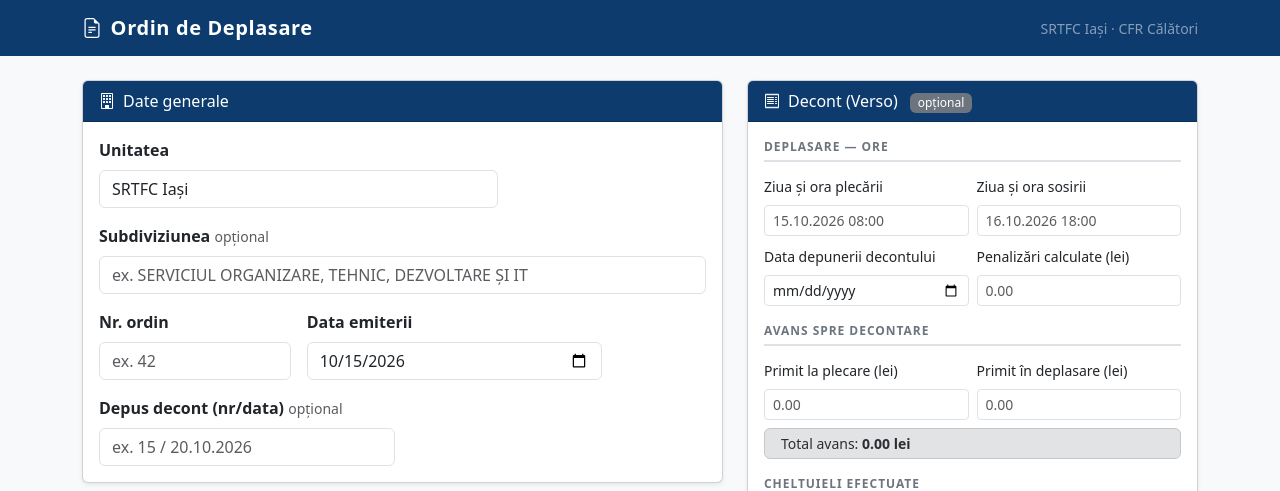
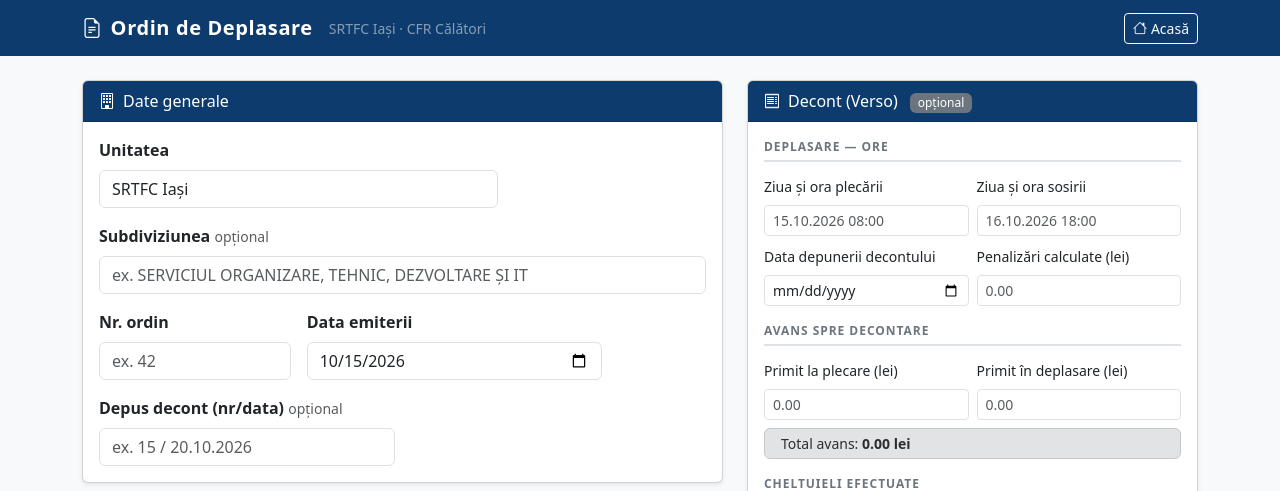
Before and after one commit to bogdanpfa/bogdanpfa, a Flask app: page / in a window 1280 px wide. Shown: the top 491 px of the page. Run offline with Flask 3, Linux system fonts and the light colour scheme.

Commit message:
Adaugă buton Acasă în navbar (→ portal intern)
Co-Authored-By: Claude Sonnet 4.6 <noreply@anthropic.com>
Claude-Session: https://claude.ai/code/session_01HBADSpFnQFCkusdQbVkRao

```diff
--- a/templates/base.html
+++ b/templates/base.html
@@ -35,6 +35,9 @@
   <div class="container-lg">
     <span class="navbar-brand"><i class="bi bi-file-earmark-text me-2"></i>Ordin de Deplasare</span>
     <span class="text-white-50 small">SRTFC Iași · CFR Călători</span>
+    <a href="http://cl6srvappiasi/" class="btn btn-sm btn-outline-light ms-auto">
+      <i class="bi bi-house me-1"></i>Acasă
+    </a>
   </div>
 </nav>
 <div class="container-lg py-4">
```
